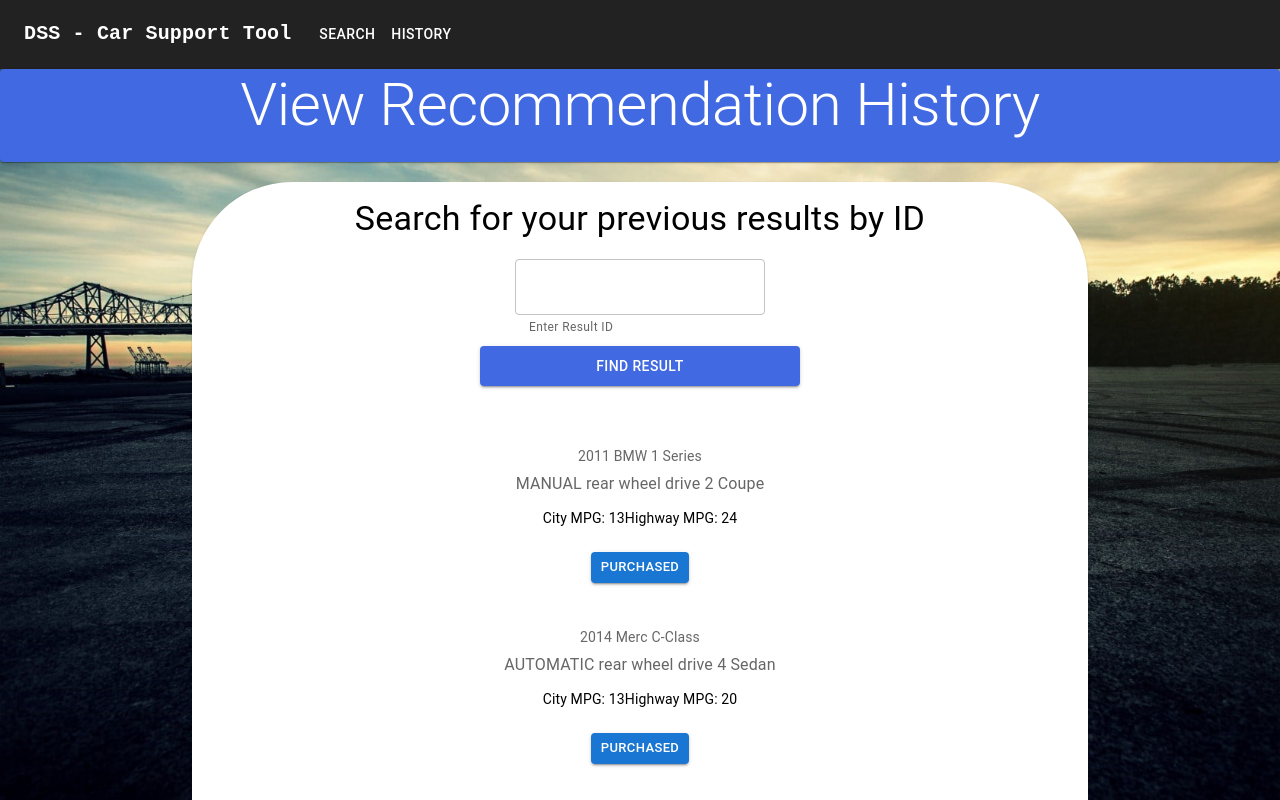
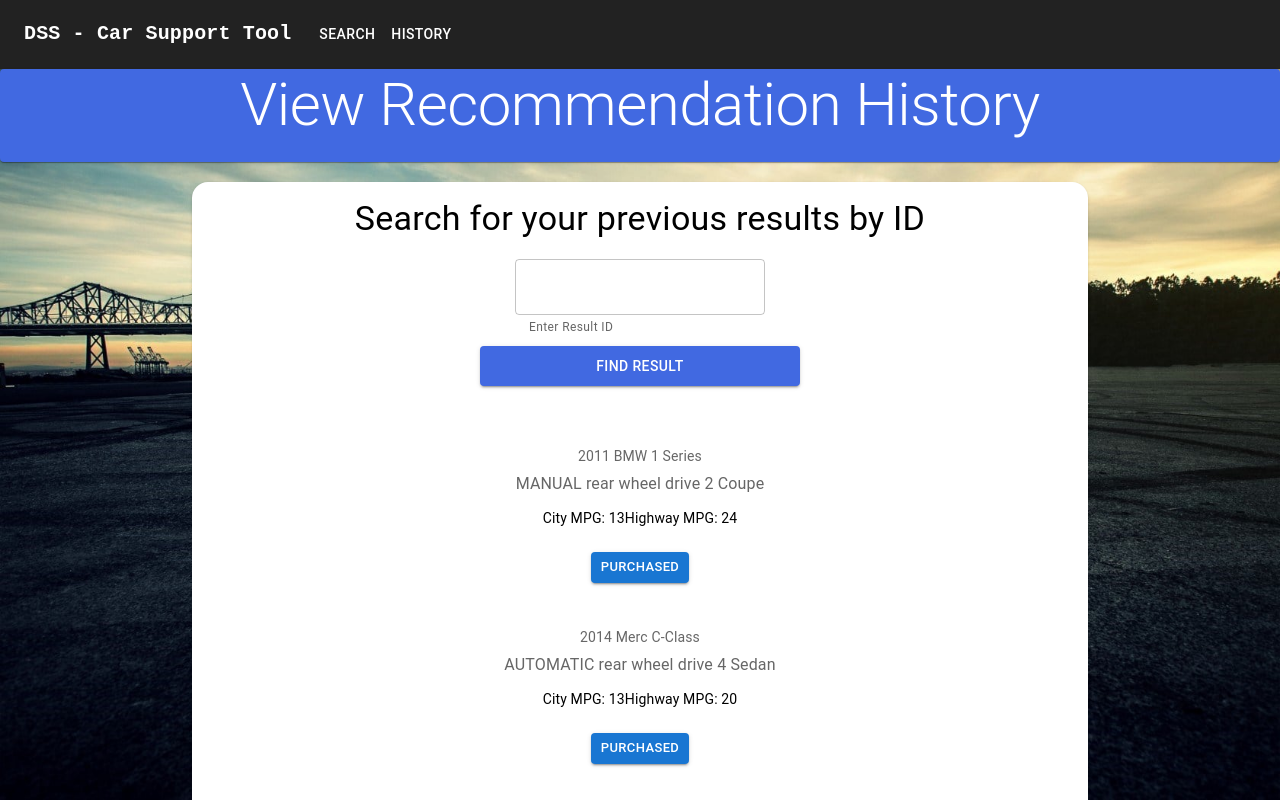
Before and after one commit to SaifA21/Used-Car-Decision-Support-System, a React (Create React App) app in the folder car-dss/: page /page/history in a window 1280 px wide. Built offline with nearby package versions, Linux system fonts and the light colour scheme; the HTML template or start-up script is replaced by a standard one.

Commit message:
updated history radius

```diff
--- a/car-dss/src/Components/HistoryResults/History.js
+++ b/car-dss/src/Components/HistoryResults/History.js
@@ -82,7 +82,7 @@ function ViewHistory() {
         </div>
 
         <div className='SelectOptions'>
-            <Card style={{color: 'black', backgroundColor: 'white', height: "auto", width: "70%", borderRadius: "100px"}}>
+            <Card style={{color: 'black', backgroundColor: 'white', height: "auto", width: "70%", borderRadius: "16px"}}>
             <Typography variant="h4" gutterBottom style={{marginTop: '2vh'}}>
                 Search for your previous results by ID
               </Typography>
```
